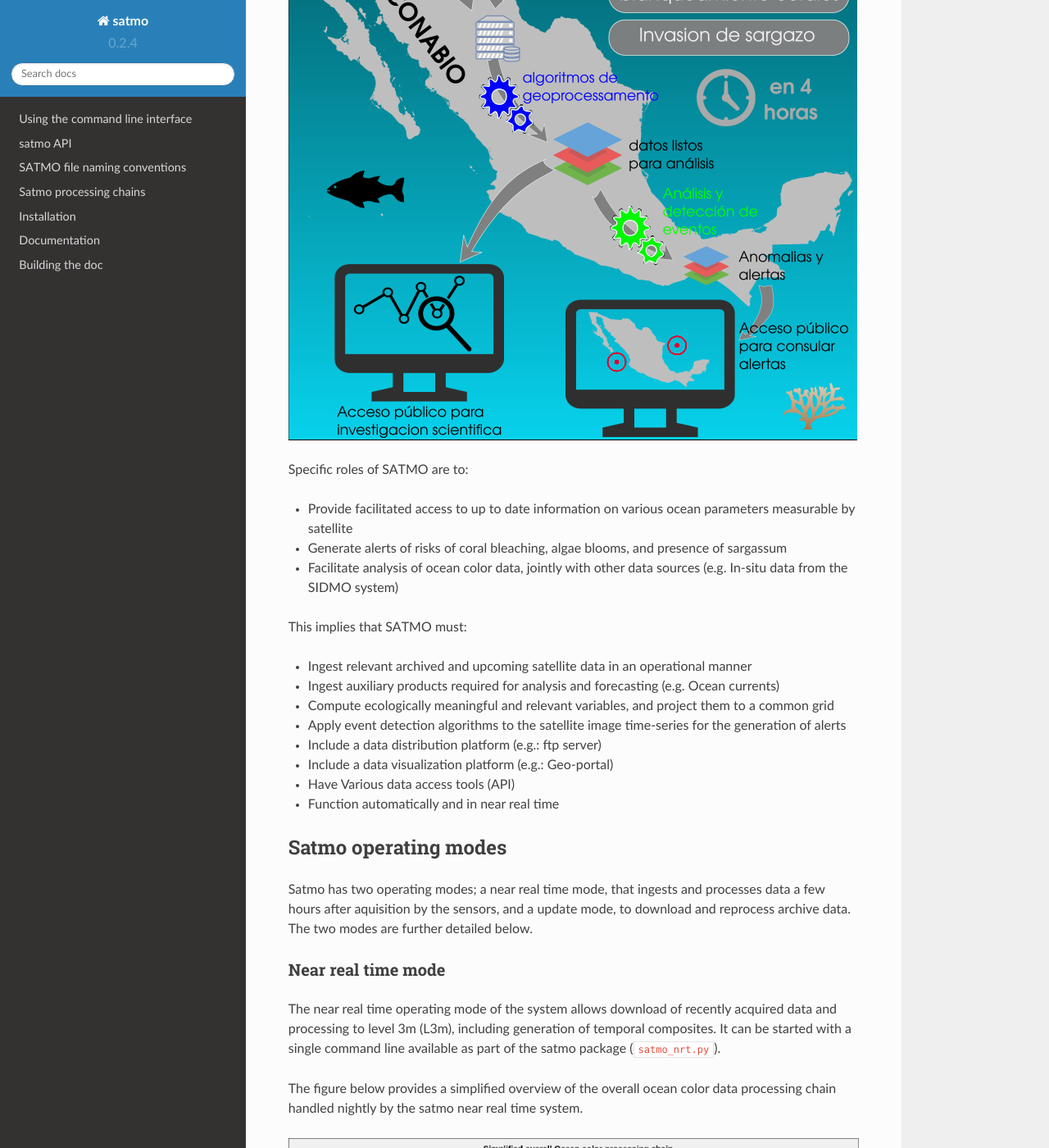
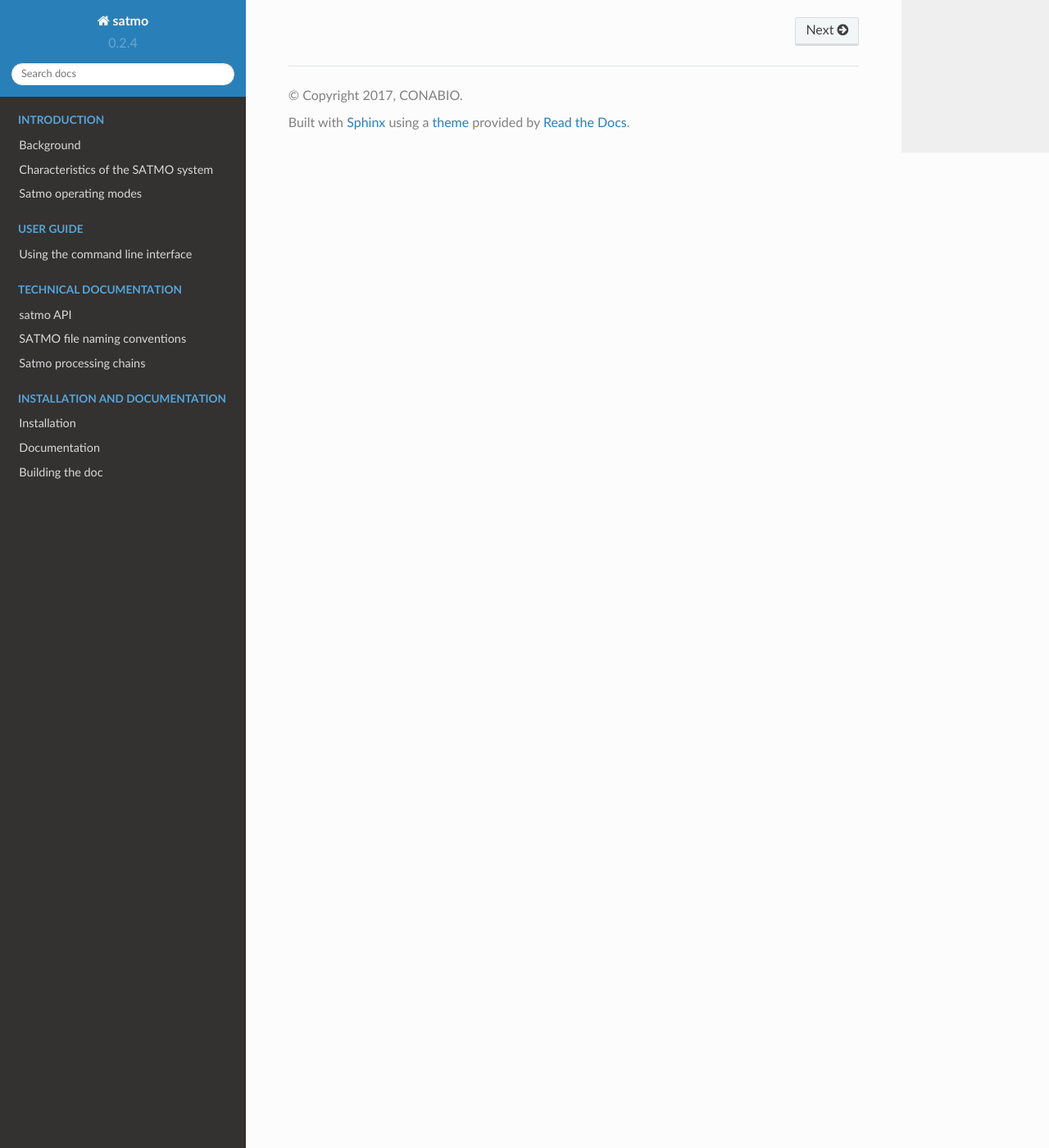
Before and after one commit to CONABIO/satmo, a Sphinx documentation site: the page built from docs/index.rst, in a window 1280 px wide and 1400 px high, scrolled down 1701 px. Shown: the whole window at 82% size. Built offline with Sphinx 7.4.7 and the Read the Docs theme 2.0.0, drawn with Linux system fonts in a browser that asks for light colours; some of the changed text lies outside the part shown.

Commit message:
Improve sphinx structure

```diff
--- a/docs/index.rst
+++ b/docs/index.rst
@@ -12,111 +12,33 @@
 .. image:: img/A2006001.L3m_MO_CHL_chlor_a_1km.png
 
 
-Introduction
-============
-
-
-SATMO is the satellite component of a complete marine monitoring and analysis system (*sistema de información y análisis de ecosistemas marino-costeros de México*).
-Direct applications of the satmo system are:
-
-- Alert, forecast and early warning system for issues such as:
-
-    - Algae blooms
-    - Risks of coral bleaching
-    - Arrival of Sargassum and drift forecast
-
-- Facilitated centralized access to various kind of data and information about seas and oceans
-
-
-These activities should result in:
-
-- An improved knowledge and understanding of marine ecosystems and dynamics
-- A better capacity to monitor, protect, and manage marine ecosystems
-
-
-Characteristics of the SATMO system
------------------------------------
-
-.. image:: img/satmo_infographic.png
-
-Specific roles of SATMO are to:
-
-- Provide facilitated access to up to date information on various ocean parameters measurable by satellite
-- Generate alerts of risks of coral bleaching, algae blooms, and presence of sargassum
-- Facilitate analysis of ocean color data, jointly with other data sources (e.g. In-situ data from the SIDMO system)
-
-This implies that SATMO must:
-
-- Ingest relevant archived and upcoming satellite data in an operational manner
-- Ingest auxiliary products required for analysis and forecasting (e.g. Ocean currents)
-- Compute ecologically meaningful and relevant variables, and project them to a common grid
-- Apply event detection algorithms to the satellite image time-series for the generation of alerts
-- Include a data distribution platform (e.g.: ftp server)
-- Include a data visualization platform (e.g.: Geo-portal)
-- Have Various data access tools (API)
-- Function automatically and in near real time
-
-
-Satmo operating modes
-----------------------
-
-Satmo has two operating modes; a near real time mode, that ingests and processes data a few hours after aquisition by the sensors, and a update mode, to download and reprocess archive data. The two modes are further detailed below.
-
-Near real time mode
-^^^^^^^^^^^^^^^^^^^
-
-The near real time operating mode of the system allows download of recently acquired data and processing to level 3m (L3m), including generation of temporal composites. It can be started with a single command line available as part of the satmo package (``satmo_nrt.py``).
-
-The figure below provides a simplified overview of the overall ocean color data processing chain handled nightly by the satmo near real time system.
-
-.. image:: img/chain_0.png
-
-
-
-
-Update mode
-^^^^^^^^^^^
-
-The update mode allows data download from the Ocean Biology Processing Group servers and processing to level 3m (L3m) for a user defined time-range and set of variables. These functionalities are exposed via a set of command lines.
-
-The figure below presents a simplified version of the overall download and processing chain, with the corresponding satmo command line utilities superimposed.
-
-.. image:: img/chain_1.png
-
-
-
-
-
-
-
-
-
-
-User guide
-==========
 
 .. toctree::
    :maxdepth: 2
+   :caption: Introduction
+
+   introduction
+
+
+.. toctree::
+   :maxdepth: 2
+   :caption: User guide
 
    cli
 
 
-
-Technical documentation
-=======================
-
 .. toctree::
    :maxdepth: 2
+   :caption: Technical documentation
 
    api/index
    conventions
    chains
 
-Installation and documentation
-==============================
 
 .. toctree::
    :maxdepth: 2
+   :caption: Installation and documentation
 
    install
    autodoc
```
Also changed, not shown: docs/introduction.rst (added, +69 -0 lines).
